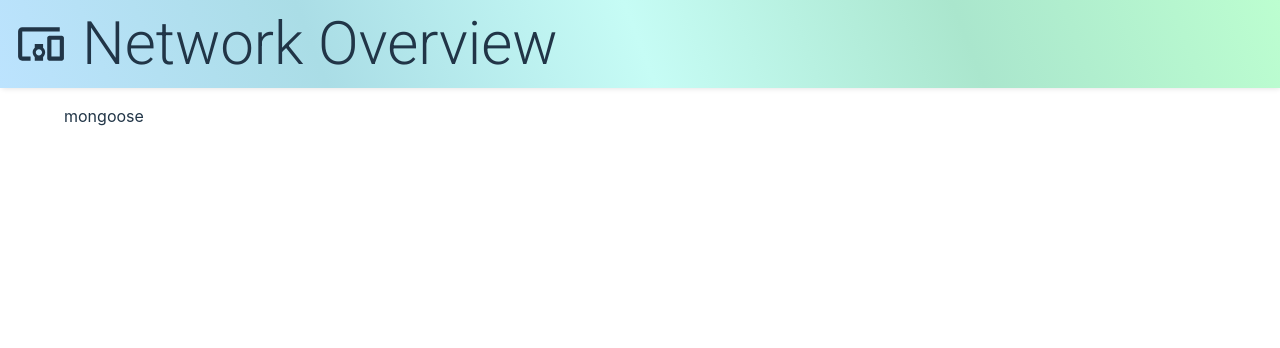
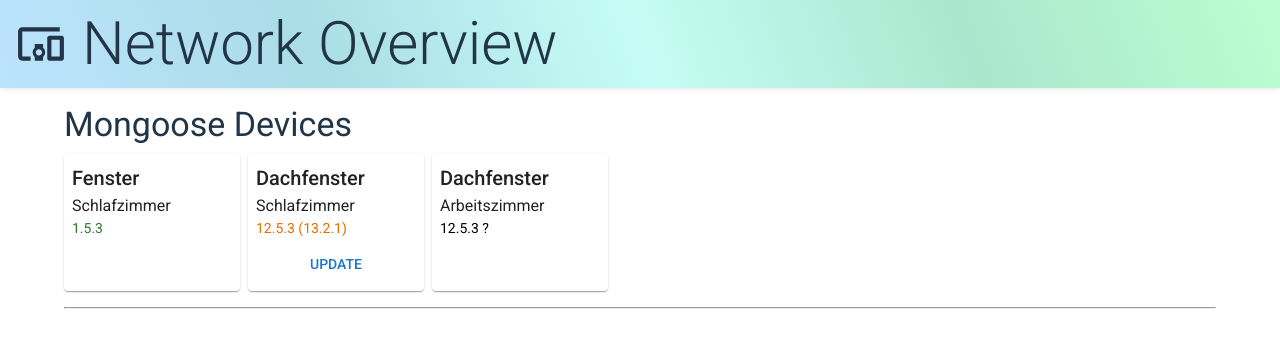
Before and after one commit to ElfenB/network-overview2, a React (Vite) app: page / in a window 1280 px wide. Shown: the top 348 px of the page. Built offline with nearby package versions, Linux system fonts and the light colour scheme.

Commit message:
added device list

```diff
--- /dev/null
+++ b/src/components/MongooseDevices.mockData.ts
@@ -0,0 +1,7 @@
+import { TileData } from './common/DeviceTile.types';
+
+export const mongooseDevicesMock: TileData[] = [
+  { latestVersion: '1.5.3', name: 'Fenster', room: 'Schlafzimmer', version: '1.5.3' },
+  { latestVersion: '13.2.1', name: 'Dachfenster', room: 'Schlafzimmer', version: '12.5.3' },
+  { latestVersion: '13.2', name: 'Dachfenster', room: 'Arbeitszimmer', version: '12.5.3' },
+];
--- a/src/components/MongooseDevices.tsx
+++ b/src/components/MongooseDevices.tsx
@@ -1,5 +1,16 @@
-import { Box } from '@mui/material';
+import { Typography } from '@mui/material';
+import { DeviceList } from './common/DeviceList';
+import { TileData } from './common/DeviceTile.types';
+import { mongooseDevicesMock } from './MongooseDevices.mockData';
 
 export function MongooseDevices() {
-  return <Box>mongoose</Box>;
+  const devices: TileData[] = mongooseDevicesMock;
+
+  return (
+    <>
+      <Typography variant="h4">Mongoose Devices</Typography>
+      <DeviceList devices={devices} />
+      <hr />
+    </>
+  );
 }
--- /dev/null
+++ b/src/components/common/DeviceList.tsx
@@ -0,0 +1,26 @@
+import { Box, SxProps, Theme } from '@mui/material';
+import { DeviceTile } from './DeviceTile';
+import { TileData } from './DeviceTile.types';
+
+const sx: Record<string, SxProps<Theme>> = {
+  root: {
+    display: 'flex',
+    gap: 1,
+    marginTop: 1,
+    marginBottom: 2,
+  },
+};
+
+type Props = {
+  devices: TileData[];
+};
+
+export function DeviceList({ devices }: Props) {
+  return (
+    <Box sx={sx.root}>
+      {devices.map((d) => (
+        <DeviceTile data={d} key={d.name + d.room} />
+      ))}
+    </Box>
+  );
+}
--- /dev/null
+++ b/src/components/common/DeviceTile.tsx
@@ -0,0 +1,56 @@
+import { Button, Paper, SxProps, Theme, Typography } from '@mui/material';
+import { useCallback, useMemo } from 'react';
+import { TileData } from './DeviceTile.types';
+import { getIsUpToDate, getVersionColor } from './DeviceTile.utils';
+
+const sx: Record<string, SxProps<Theme>> = {
+  root: {
+    minHeight: (theme) => theme.spacing(15),
+    padding: 1,
+    width: (theme) => theme.spacing(20),
+  },
+  updateButton: {
+    width: '100%',
+    marginTop: 1,
+  },
+};
+
+type Props = {
+  data: TileData;
+};
+
+export function DeviceTile({ data }: Props) {
+  const isUpToDate = useMemo(() => getIsUpToDate(data.version, data.latestVersion), [data.version, data.latestVersion]);
+
+  const updateString = useMemo(() => {
+    console.log(data.name, isUpToDate, data.version, data.latestVersion);
+
+    if (isUpToDate === undefined) {
+      return '?';
+    }
+    return isUpToDate ? '' : `(${data.latestVersion})`;
+  }, [isUpToDate, data.latestVersion]);
+
+  const handleUpdateDevice = useCallback(() => {
+    console.log('TODO: Implement update functionality');
+    alert('Not implemented yet');
+  }, []);
+
+  return (
+    <Paper sx={sx.root}>
+      <Typography variant="h6">{data.name}</Typography>
+
+      <Typography variant="body1">{data.room}</Typography>
+
+      <Typography sx={{ color: getVersionColor(isUpToDate) }} variant="body2">
+        {data.version} {updateString}
+      </Typography>
+
+      {!isUpToDate && isUpToDate !== undefined && (
+        <Button onClick={handleUpdateDevice} sx={sx.updateButton}>
+          Update
+        </Button>
+      )}
+    </Paper>
+  );
+}
--- /dev/null
+++ b/src/components/common/DeviceTile.types.ts
@@ -0,0 +1,6 @@
+export type TileData = {
+  name: string;
+  room: string;
+  version?: string;
+  latestVersion?: string;
+};
--- /dev/null
+++ b/src/components/common/DeviceTile.utils.ts
@@ -0,0 +1,35 @@
+export function getIsUpToDate(
+  currentVersion: string | undefined,
+  latestVersion: string | undefined
+): boolean | undefined {
+  // Latest version is empty or one of the inputs is undefined
+  if (!currentVersion || !latestVersion || latestVersion === '') {
+    return undefined;
+  }
+
+  // Is up to date
+  if (currentVersion === latestVersion) {
+    return true;
+  }
+
+  const versionMatchPattern = /^(\d+\.)(\d+\.)(\*|\d+)$/;
+
+  // wrong format
+  if (!versionMatchPattern.test(currentVersion) || !versionMatchPattern.test(latestVersion)) {
+    return undefined;
+  }
+
+  // Split string on dots
+  const currentVersionArray = currentVersion.split('.');
+  const latestVersionArray = latestVersion.split('.');
+
+  // Compare current version to latest version number by number
+  return currentVersionArray.every((num, i) => num === latestVersionArray[i]);
+}
+
+export function getVersionColor(isUpToDate: boolean | undefined): string {
+  if (isUpToDate === undefined) {
+    return 'common.black';
+  }
+  return isUpToDate ? 'success.main' : 'warning.main';
+}
```
Also changed, not shown: 2 other files (tests, documents, lock files or other folders).
